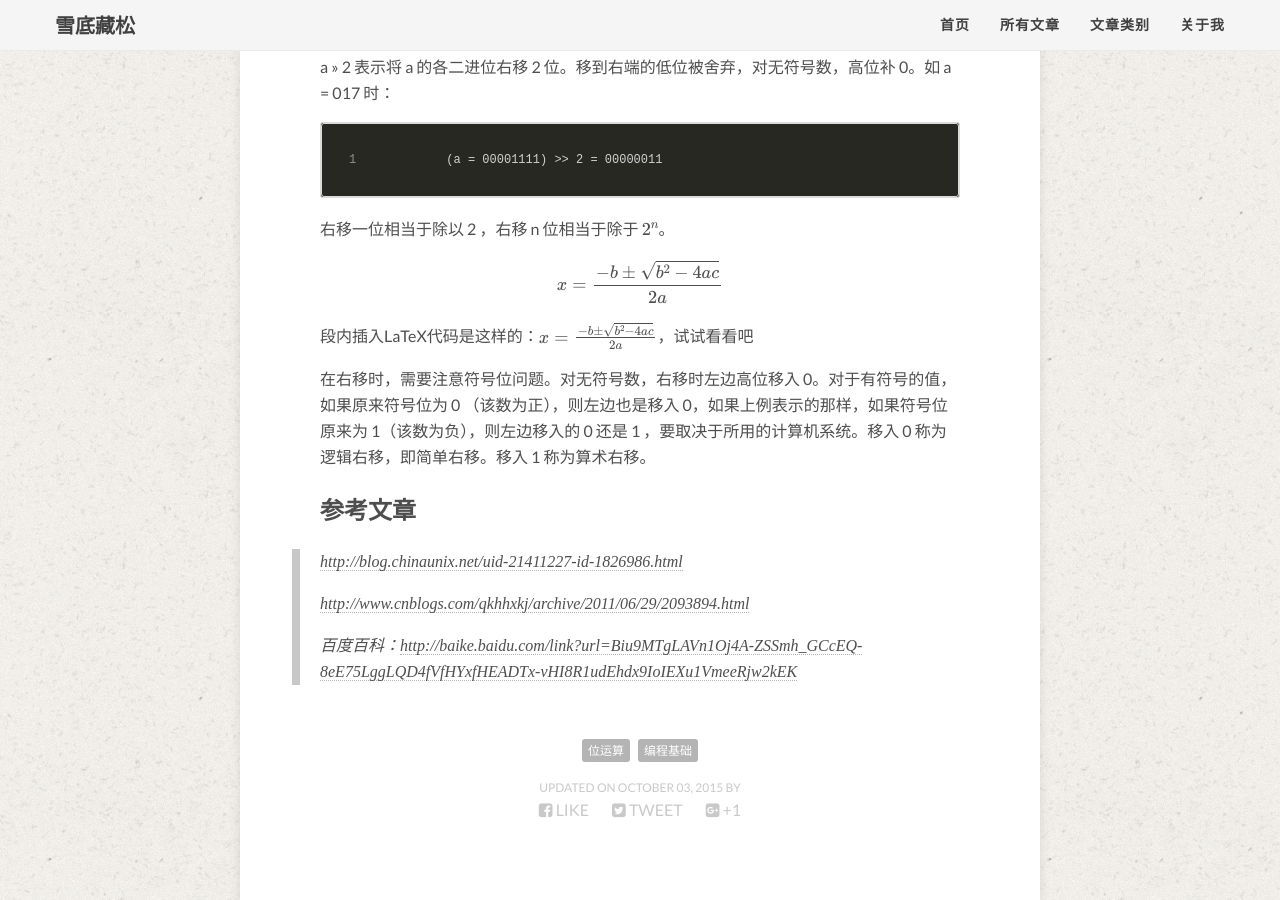
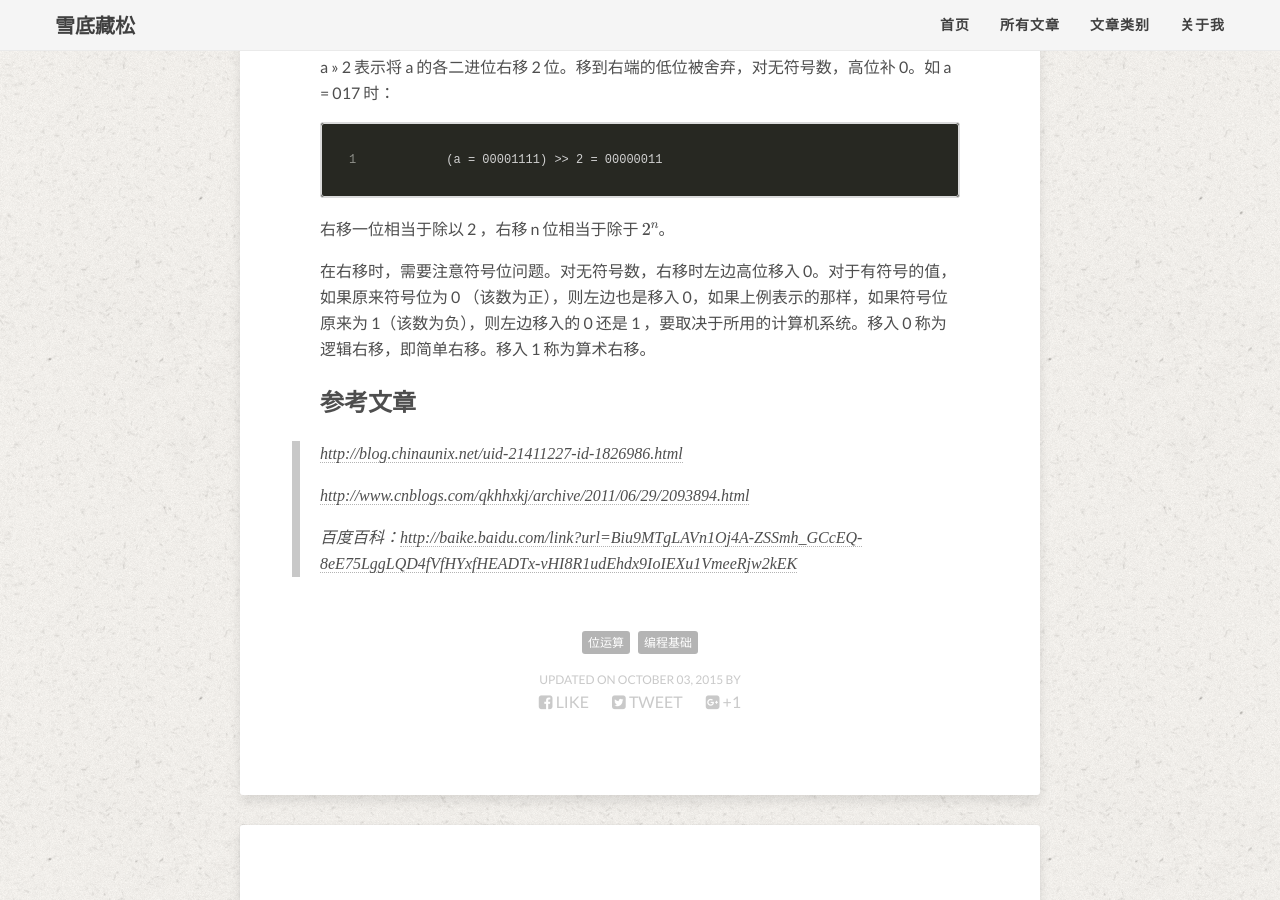
Before and after one commit to MinfeiZhou/MinfeiZhou.github.io, a Jekyll site: the page built from _posts/2015-10-03-位运算及其简单应用.md, in a window 1280 px wide and 900 px high, scrolled down 4188 px. Built offline with Jekyll 4.4.1, drawn with Linux system fonts in a browser that asks for light colours; nearby versions of some CDN libraries; library files that are not in the unit come from our copies; formulas are drawn with MathJax 3; comment, search, counter and statistics services are not loaded.

Commit message:
删除测试公式

```diff
--- a/_posts/2015-10-03-位运算及其简单应用.md
+++ b/_posts/2015-10-03-位运算及其简单应用.md
@@ -141,10 +141,6 @@ a >> 2 表示将 a 的各二进位右移 2 位。移到右端的低位被舍弃
 
 右移一位相当于除以 2 ，右移 n 位相当于除于 \\(2^n\\)。
 
-$$x=\frac{-b\pm\sqrt{b^2-4ac}}{2a}$$
-
-段内插入LaTeX代码是这样的：\\(x=\frac{-b\pm\sqrt{b^2-4ac}}{2a}\\)，试试看看吧
-
 在右移时，需要注意符号位问题。对无符号数，右移时左边高位移入 0。对于有符号的值，如果原来符号位为 0 （该数为正），则左边也是移入 0，如果上例表示的那样，如果符号位原来为 1（该数为负），则左边移入的 0 还是 1 ，要取决于所用的计算机系统。移入 0 称为 逻辑右移，即简单右移。移入 1 称为算术右移。
 
 
```
